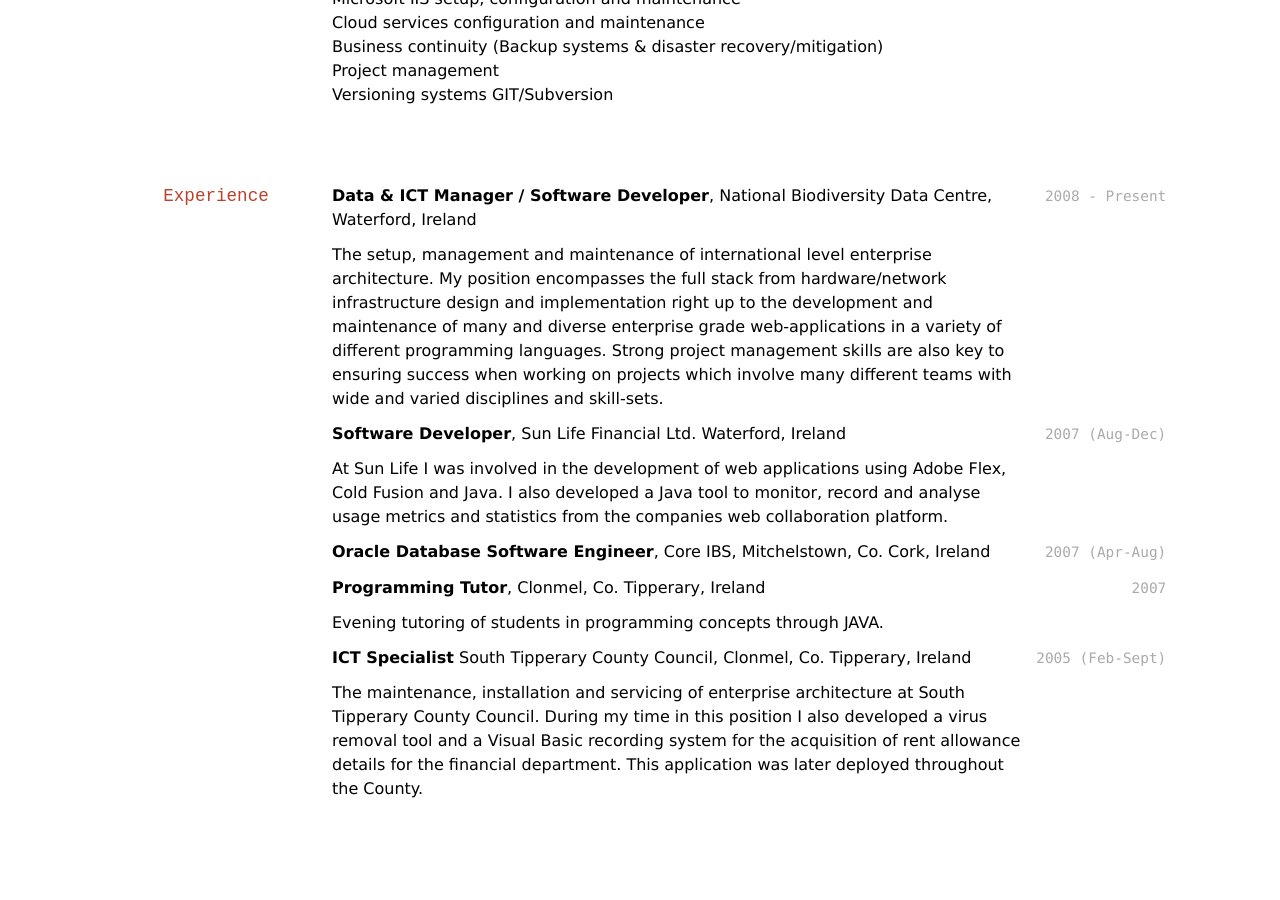
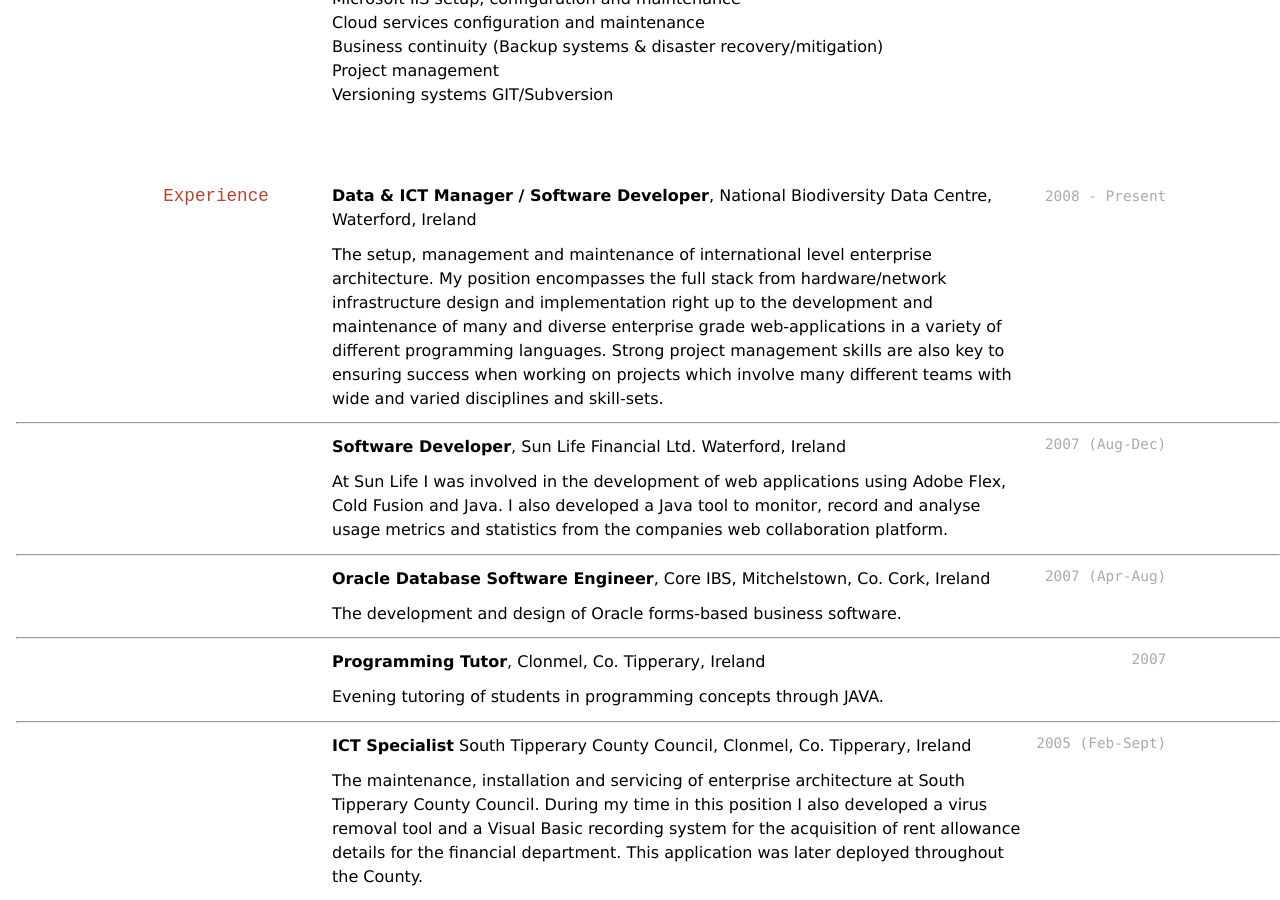
Before and after one commit to boneill81/cv, a Jekyll site: the page built from index.md, in a window 1280 px wide and 900 px high, scrolled down 898 px. Built offline with Jekyll 4.4.1, drawn with Linux system fonts in a browser that asks for light colours; before the commit the page ends 1710 px from its top, so only the background shows below that.

Commit message:
Update index.md

```diff
--- a/index.md
+++ b/index.md
@@ -55,15 +55,23 @@ __BSc. (ORD) in Computing (Software Development)__ - Tipperary Institute, Clonme
 
 The setup, management and maintenance of international level enterprise architecture. My position encompasses the full stack from hardware/network infrastructure design and implementation right up to the development and maintenance of many and diverse enterprise grade web-applications in a variety of different programming languages. Strong project management skills are also key to ensuring success when working on projects which involve many different teams with wide and varied disciplines and skill-sets.
 
+---
+
 `2007 (Aug-Dec)`
 
 **Software Developer**, Sun Life Financial Ltd. Waterford, Ireland
 
 At Sun Life I was involved in the development of web applications using Adobe Flex, Cold Fusion and Java. I also developed a Java tool to monitor, record and analyse usage metrics and statistics from the companies web collaboration platform.
 
+---
+
 `2007 (Apr-Aug)`
 
 **Oracle Database Software Engineer**, Core IBS, Mitchelstown, Co. Cork, Ireland
+
+The development and design of Oracle forms-based business software.
+
+---
 
 `2007`
 
@@ -71,6 +79,7 @@ At Sun Life I was involved in the development of web applications using Adobe Fl
 
 Evening tutoring of students in programming concepts through JAVA.
 
+---
 
 `2005 (Feb-Sept)`
 
@@ -79,9 +88,6 @@ Evening tutoring of students in programming concepts through JAVA.
 The maintenance, installation and servicing of enterprise architecture at South Tipperary County Council. During my time in this position I also developed a virus removal tool and a Visual Basic recording system for the acquisition of rent allowance details for the financial department. This application was later deployed throughout the County.
 
 
-
-
-
 <!-- ### Footer
 
 Last updated: 2019-11-20 -->
```
